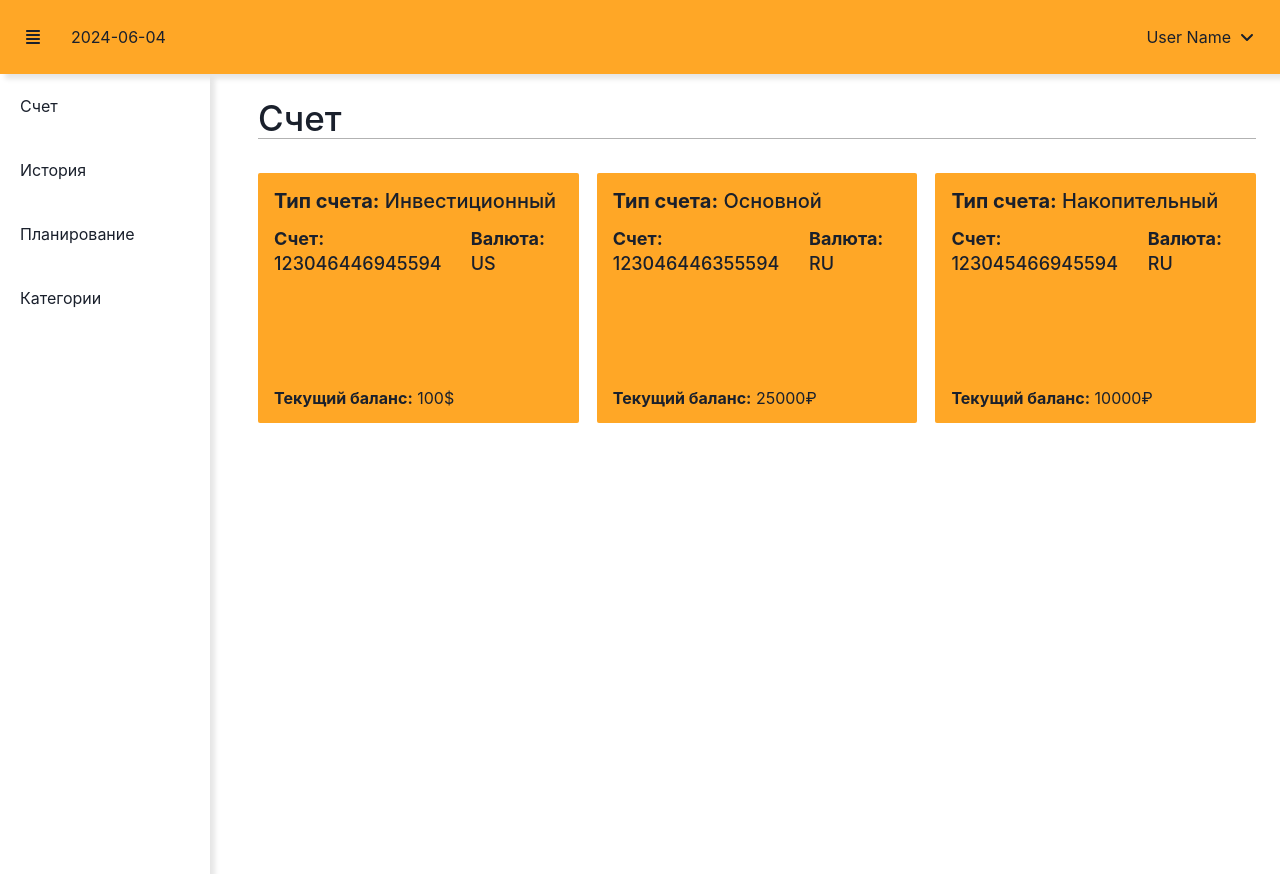
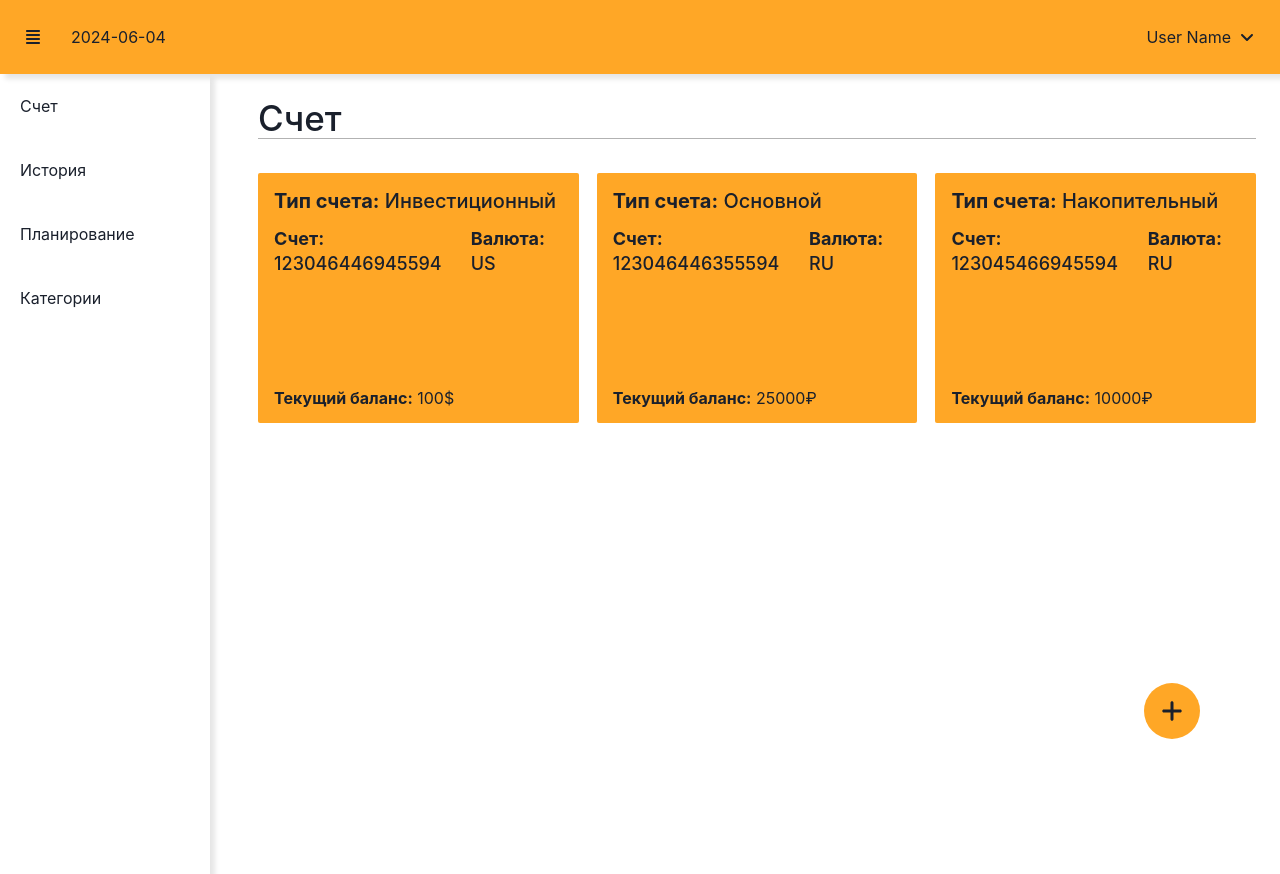
Before and after one commit to SoloProger/next-planner, a React (Vite) app in the folder frontend/: page /invoice in a window 1280 px wide. Built offline with nearby package versions, Linux system fonts and the light colour scheme.

Commit message:
FRONTEND-7: Добавил кнопку добавление сущностей

```diff
--- a/frontend/src/app/App.tsx
+++ b/frontend/src/app/App.tsx
@@ -1,18 +1,63 @@
 import { ChakraProvider } from "@chakra-ui/react";
 import { useState } from "react";
+import {
+  FaChartSimple,
+  FaCreditCard,
+  FaFileInvoiceDollar,
+  FaList,
+  FaPlus,
+} from "react-icons/fa6";
 import { Outlet } from "react-router-dom";
 import { Navbar } from "../widgets/navbar";
 import { Sidebar } from "../widgets/sidebar";
 
 function App() {
   const [isOpenSidebar, setOpenSidebar] = useState(true);
+  const [isShow, setShow] = useState(false);
 
   return (
     <ChakraProvider>
       <Navbar openSidebar={() => setOpenSidebar(!isOpenSidebar)} />
-      <main className="flex gap-24">
+      <main className="flex gap-24 relative h-vh-100">
         <Sidebar isOpen={isOpenSidebar} />
         <Outlet />
+        <div
+          className="absolute b-135 r-80 bg-orange p-16 border-circle pointer"
+          onClick={() => setShow(!isShow)}
+        >
+          <FaPlus size="24px" />
+        </div>
+
+        <>
+          <div
+            className={`trans-1 absolute b-90 r-135 bg-orange p-16 border-circle pointer ${
+              isShow ? "opacity" : "opacity-none"
+            }`}
+          >
+            <FaList />
+          </div>
+          <div
+            className={`trans-1  absolute b-140 r-150 bg-orange p-16 border-circle pointer ${
+              isShow ? "opacity" : "opacity-none"
+            }`}
+          >
+            <FaChartSimple />
+          </div>
+          <div
+            className={`trans-1  absolute b-190 r-130 bg-orange p-16 border-circle pointer ${
+              isShow ? "opacity" : "opacity-none"
+            }`}
+          >
+            <FaFileInvoiceDollar />
+          </div>
+          <div
+            className={`trans-1  absolute b-220 r-85 bg-orange p-16 border-circle pointer ${
+              isShow ? "opacity" : "opacity-none"
+            }`}
+          >
+            <FaCreditCard />
+          </div>
+        </>
       </main>
     </ChakraProvider>
   );
--- a/frontend/src/app/styles/common/_positions.scss
+++ b/frontend/src/app/styles/common/_positions.scss
@@ -48,6 +48,10 @@
   top: 0;
 }
 
+.b-0 {
+  bottom: 0;
+}
+
 .r-0 {
   right: 0;
 }
--- a/frontend/src/app/styles/main.scss
+++ b/frontend/src/app/styles/main.scss
@@ -8,6 +8,18 @@
   box-sizing: border-box;
 }
 
+body {
+  overflow: hidden;
+}
+
 .pointer {
   cursor: pointer;
 }
+
+.opacity {
+  opacity: 1;
+}
+
+.opacity-none {
+  opacity: 0;
+}
```
